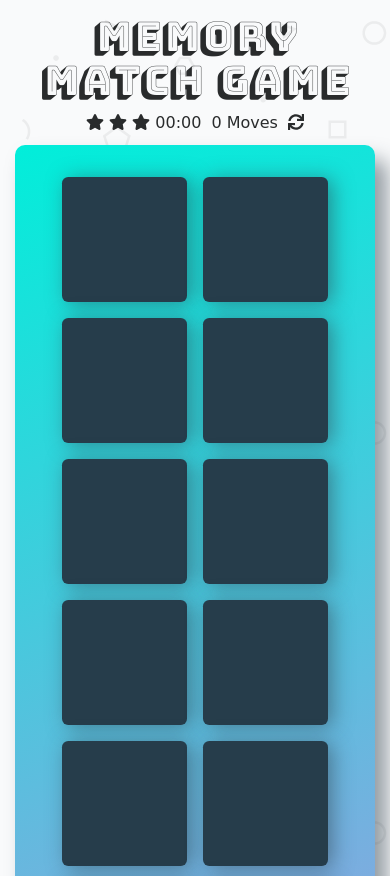
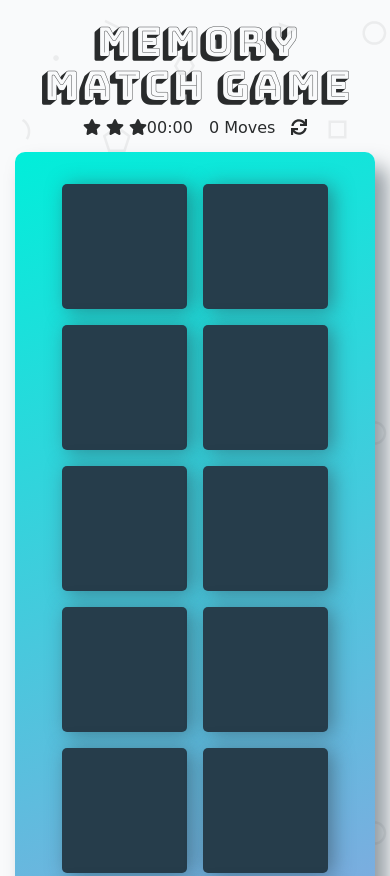
Before and after one commit to JoeyDye/memory-match-game, a plain HTML site: page index.html in a window 390 px wide. Shown: the top 876 px of the page. Drawn offline with nearby package versions, Linux system fonts and the light colour scheme; a web font is replaced by a local one.

Commit message:
fix: Make responsive on all devices

```diff
--- a/css/app.css
+++ b/css/app.css
@@ -38,7 +38,7 @@ h1 {
   font-family: "Bungee Shade", cursive;
   font-size: 2.8125em;
   font-weight: 300;
-  padding-top: 15px;
+  padding-top: 0.5em;
 }
 
 .header__text {
@@ -49,7 +49,7 @@ h1 {
   width: 345px;
   display: flex;
   justify-content: space-around;
-  margin-bottom: 10px;
+  margin-bottom: 0.75rem;
   text-align: center;
 }
 
@@ -57,7 +57,7 @@ h1 {
   margin: 0;
   padding: 0;
   display: inline-block;
-  margin: 0 5px 0 0;
+  margin-right: 0.75em 0 0;
 }
 
 .score__stars li {
@@ -67,7 +67,7 @@ h1 {
 
 .score__timer {
   display: inline-block;
-  padding-left: 15px;
+  padding-left: 1em;
 }
 
 .score__restart {
@@ -87,8 +87,9 @@ h1 {
   align-items: center;
   max-width: 680px;
   min-height: 680px;
-  margin: 0 0 3em;
-  padding: 32px;
+  width: 100%;
+  height: 100%;
+  padding: 1.5em;
   border-radius: 10px;
   background: linear-gradient(160deg, #01eeda 0%, #bb8be2 100%);
   box-shadow: 12px 15px 20px 0 rgba(46, 61, 73, 0.5);
@@ -96,11 +97,10 @@ h1 {
 
 .deck__card {
   background: #263d4b;
-  height: 125px;
-  width: 125px;
-  padding: 3.5rem;
-  margin: .5rem;
-  border-radius: 5%;
+  min-width: 125px;
+  min-height: 125px;
+  margin: 0.5rem;
+  border-radius: 5px;
   display: flex;
   justify-content: center;
   align-items: center;
@@ -218,9 +218,10 @@ h1 {
  * Modal
  */
 
- .modal-title {
-  padding-top: 15px;
-}
+ .modal-header {
+   color: #fff;
+   background: #00afa1;
+ }
 
 .btn-info {
   display: none;
@@ -228,7 +229,7 @@ h1 {
 
 .check {
   color: rgba(2, 196, 164, 0.886);
-  padding-bottom: 15px;
+  padding-bottom: .25em;
   font-size: 2.5em;
   animation: bounceInDown 0.5s;
   animation-iteration-count: 1;
@@ -276,7 +277,6 @@ h1 {
 
   .deck {
     justify-content: center;
-    padding: 1.5rem;
   }
 
   .score {
@@ -286,14 +286,13 @@ h1 {
   .score__restart,
   .score__timer,
   .score__moves {
-    margin-left: 10px;
+    margin-left: 1em;
   }
 }
 
 @media screen and (max-width: 359px) {
   .deck__card {
-    height: 100px;
-    width: 100px;
-    padding: 2.5rem;
+    min-width: 100px;
+    min-height: 100px;
   }
 }
```
